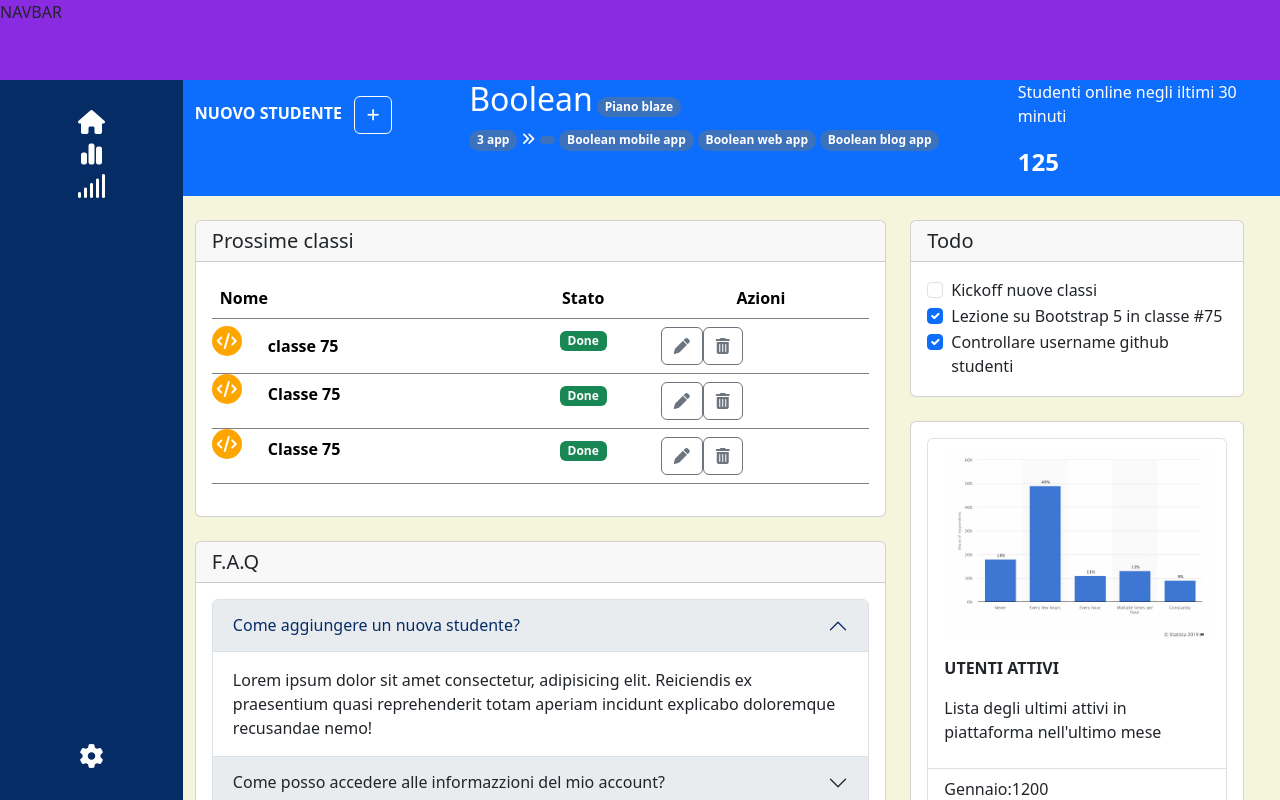
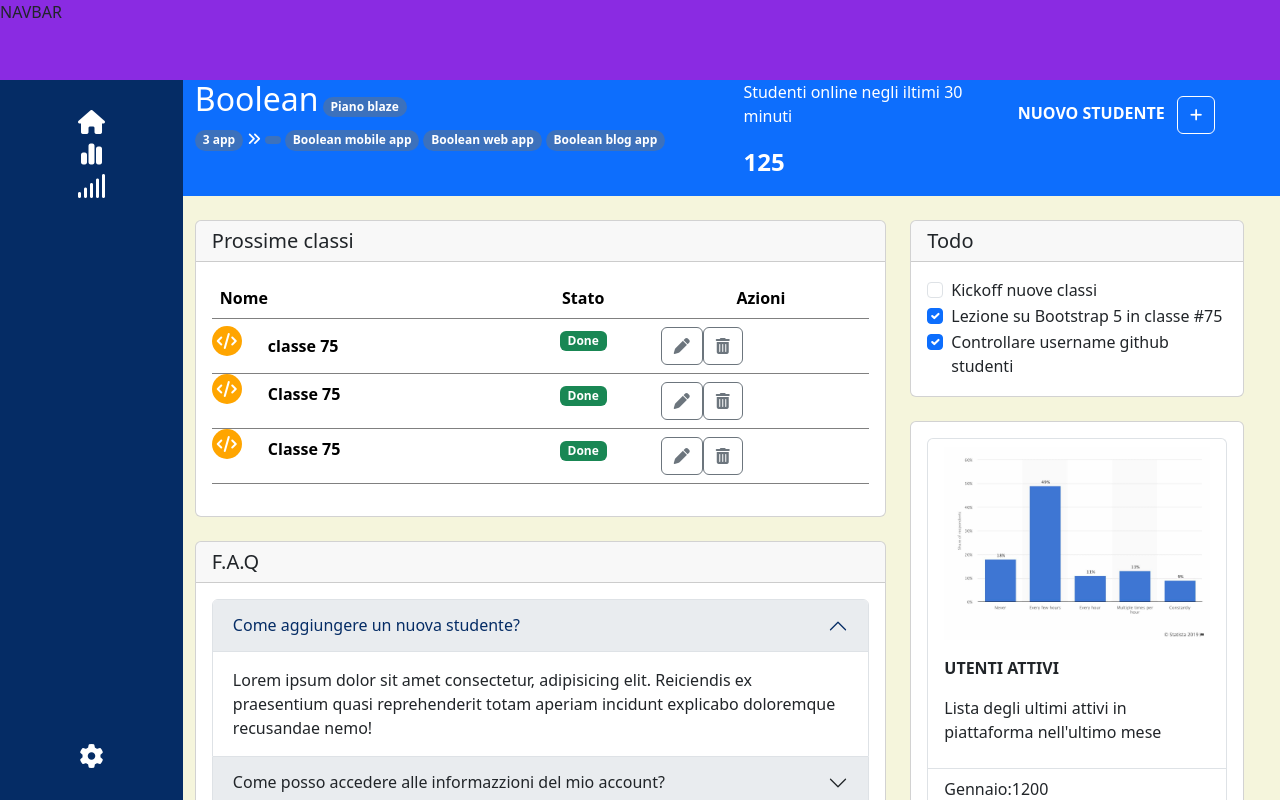
Before and after one commit to adrisala20/html-css-bootstrap-dashboard, a plain HTML site: page index.html in a window 1280 px wide. Drawn offline with nearby package versions, Linux system fonts and the light colour scheme.

Commit message:
add order col to nav main

```diff
--- a/index.html
+++ b/index.html
@@ -22,6 +22,7 @@
       </div>
     </header>
     <main>
+      <!-- ---- sidebar ----- -->
       <div id="sidebar" class="d-flex flex-column justify-content-between fs-4 text-center ">
         <div id="sidebar-top" class="d-flex flex-column align-items-center  fw-bold">
           <a class="icon-link pb-2 text-white link-offset-2 link-underline link-underline-opacity-0" href="#">
@@ -51,7 +52,7 @@
           <div class="container-fluid">
             <div class="row">
               <!-- nav top nuovo studente -->
-              <div id="nav-top" class="col-12 col-md-4 col-lg-3 py-3">
+              <div id="nav-top" class="col-12 col-md-4 col-lg-3 py-3 order-md-last ">
                 <span class="text-uppercase fw-bold pe-2 ">Nuovo Studente</span>
                 <button class="btn btn-outline-secondary border-white  text-white " type="button"
                   data-bs-toggle="offcanvas" data-bs-target="#offcanvasRight" aria-controls="offcanvasRight">
```
